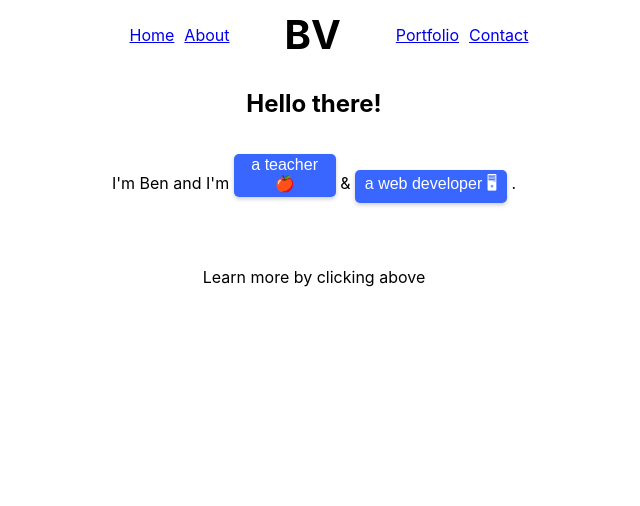
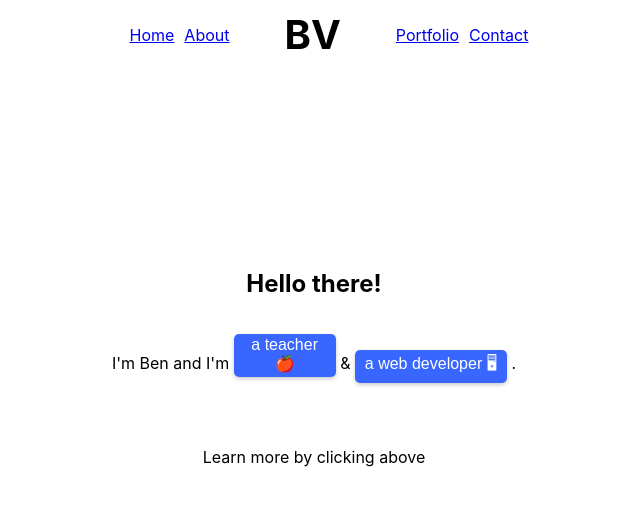
Before and after one commit to TribeOfBenjamin/my-portfolio-react, a React (Create React App) app: page / in a window 1280 px wide. Shown: the top 506 px of the page, without its empty margins (326-966 px from the left). Built offline with nearby package versions, Linux system fonts and the light colour scheme.

Commit message:
home spacing

```diff
--- a/src/components/Home/Home.css
+++ b/src/components/Home/Home.css
@@ -1,8 +1,13 @@
-.container {
+
+.containerHome {
     display: flex;
     flex-direction: column;
     justify-content: center;
     text-align: center;
+}
+
+.hello {
+    margin-top: 200px;
 }
 
 .buttonTeacher {
--- a/src/components/Home/Home.js
+++ b/src/components/Home/Home.js
@@ -3,11 +3,11 @@ import "./Home.css";
 
 function Home() {
     return (
-        <div>
-            <div className="container">
-                <h2>Hello there!</h2>
+        <div className="containerHome">
+            <div>
+                <h2 className="hello">Hello there!</h2>
             </div>
-            <div className="container">
+            <div>
                 <p>I'm Ben and I'm <button className="buttonTeacher">a teacher &#127822;</button> & <button className="buttonWebDev">a web developer &#128421;</button> .</p>
                 <br />
                 <p className="floating">Learn more by clicking above</p>
```
